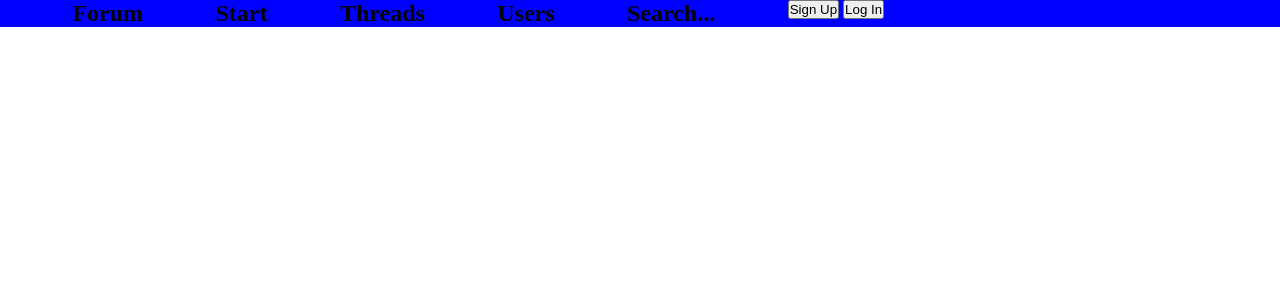
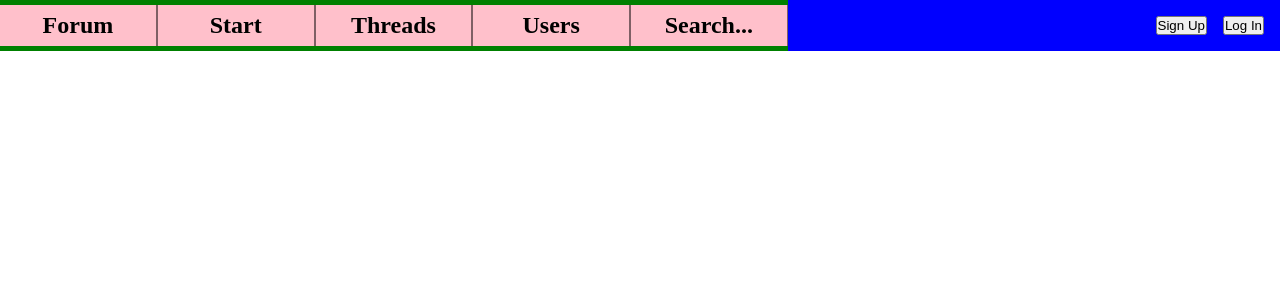
Before and after one commit to Airbag65/ForumProject, a PHP site: page /html/index.html in a window 1280 px wide. Shown: the top 300 px of the page. Run offline with PHP 8.4, Linux system fonts and the light colour scheme.

Commit message:
css styling continued

```diff
--- /dev/null
+++ b/src/frontend/css/nav.css
@@ -0,0 +1,54 @@
+.navigation {
+    display: flex;
+}
+
+.grid-container-nav {
+    display: grid;
+    grid-template-columns: 1.6fr 1fr;
+    grid-template-rows: 1fr;
+    height: 100%;
+    width: 100%;
+    background-color: blue;
+}
+
+.grid-item-left {
+    columns: 1;
+}
+
+.nav-links-list {
+    display: flex;
+    list-style: none;
+    justify-content: space-evenly;
+    align-items: center;
+    background-color: green;
+    height: 100%;
+}
+
+.nav-links-list li {
+    display: flex;
+    align-items: center;
+    justify-content: center;
+    height: 80%;
+    width: 100%;
+    background-color: pink;
+}
+
+.logo {
+    border-right: 1px solid rgba(0, 0, 0, 0.5);
+}
+
+.list-link {
+    border-left: 1px solid rgba(0, 0, 0, 0.5);
+    border-right: 1px solid rgba(0, 0, 0, 0.5);
+}
+
+.grid-item-right {
+    display: flex;
+    columns: 2;
+    justify-content: flex-end;
+    padding: 1rem;
+}
+
+.grid-item-right button {
+    margin-left: 1rem;
+}
--- a/src/frontend/css/style.css
+++ b/src/frontend/css/style.css
@@ -3,30 +3,3 @@
     padding: 0;
     margin: 0;
 }
-
-.navigation {
-    display: flex;
-}
-
-.grid-container-nav {
-    display: grid;
-    grid-template-columns: 1.6fr 1fr;
-    grid-template-rows: 1fr;
-    height: 100%;
-    width: 100%;
-    background-color: blue;
-}
-
-.grid-item-left {
-    columns: 1;
-}
-
-.nav-links-list {
-    display: flex;
-    list-style: none;
-    justify-content: space-evenly;
-}
-
-.grid-item-right {
-    columns: 2;
-}
--- a/src/frontend/html/index.html
+++ b/src/frontend/html/index.html
@@ -4,6 +4,7 @@
     <meta charset="UTF-8">
     <meta http-equiv="X-UA-Compatible" content="IE=edge">
     <meta name="viewport" content="width=device-width, initial-scale=1.0">
+    <link rel="stylesheet" href="/src/frontend/css/nav.css">
     <link rel="stylesheet" href="/src/frontend/css/style.css">
     <title>Forum Project</title>
 </head>
@@ -35,7 +36,7 @@
                                 Users
                             </h1>
                         </li>
-                        <li class="search">
+                        <li class="search list-link">
                             <div class="search-box-container">
                                 <h2>
                                     Search...
```
Also changed, not shown: tests/tests.txt (added, +1 -0 lines).
